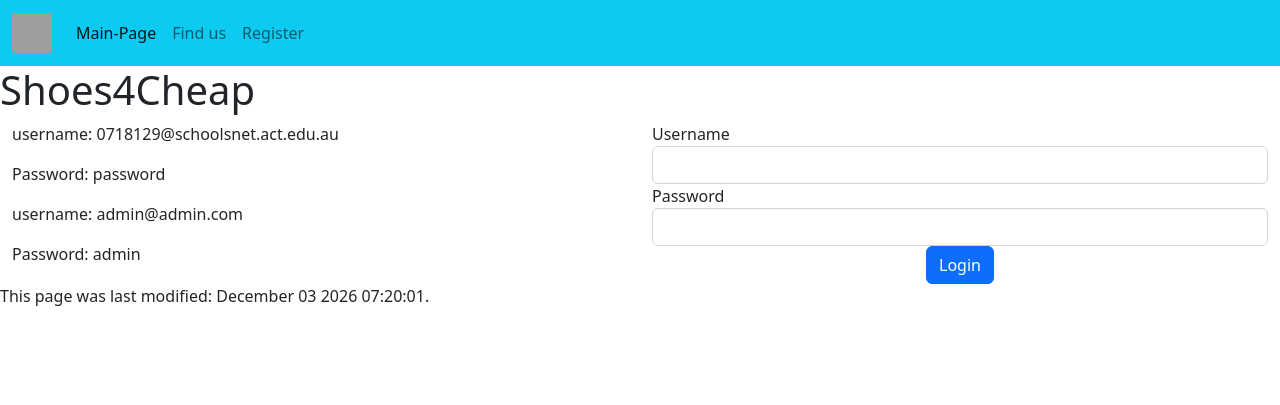
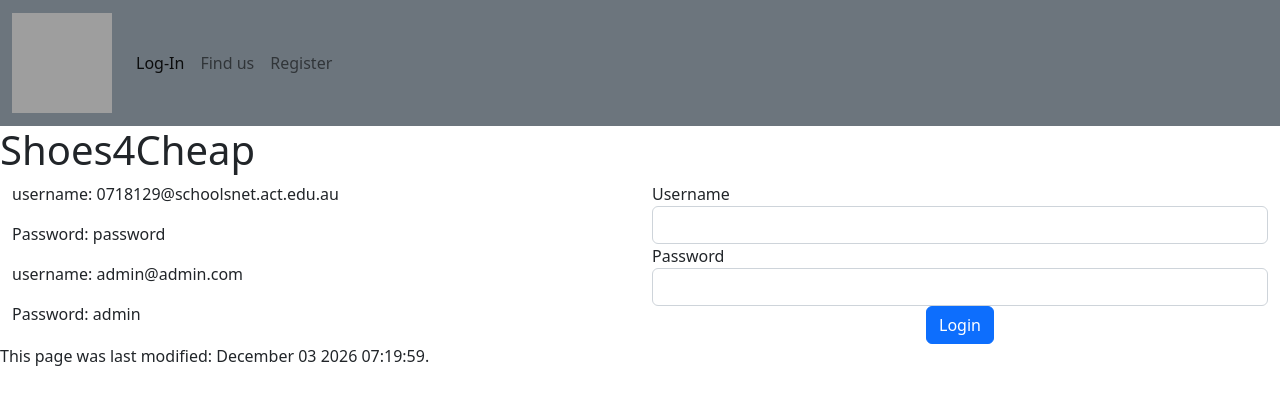
Before and after one commit to 0718129/0718, a PHP site: page /index.php in a window 1280 px wide. Shown: the top 405 px of the page. Run offline with PHP 8.4, Linux system fonts and the light colour scheme; grey boxes are pictures that could not be loaded.

Commit message:
addeda pictures for store, and renamed the pages aswell as include other pages

```diff
--- a/template.php
+++ b/template.php
@@ -1,3 +1,4 @@
+<?php include 'login.php'; ?>
 <?php session_start(); ?>
 
     <!doctype html>
@@ -8,9 +9,9 @@
     <link href="css/bootstrap.min.css" rel="stylesheet">
 </head>
 
-<nav class="navbar navbar-expand-sm bg-info">
+<nav class="navbar navbar-expand-sm bg-secondary">
     <div class="container-fluid">
-        <a class="navbar-brand" href="#"> <img src="images/logo.png" width="40rem" height="40rem"> </a>
+        <a class="navbar-brand" href="#"> <img src="https://www.logolynx.com/images/logolynx/d3/d3d6d7529b8fa267ddacf9c3e91186ab.jpeg" width="100rem" height="100rem"> </a>
         <button class="navbar-toggler" type="button" data-bs-toggle="collapse" data-bs-target="#navbarSupportedContent"
                 aria-controls="navbarSupportedContent" aria-expanded="false" aria-label="Toggle navigation">
             <span class="navbar-toggler-icon"></span>
@@ -18,7 +19,7 @@
         <div class="collapse navbar-collapse" id="navbarSupportedContent">
             <ul class="navbar-nav me-auto mb-2 mb-lg-0">
                 <li class="nav-item">
-                    <a class="nav-link active" aria-current="page" href="index.php">Main-Page</a>
+                    <a class="nav-link active" aria-current="page" href="index.php">Log-In</a>
                 </li>
                 <li class="nav-item">
                     <a class="nav-link" href="contact.php">Find us</a>
```
Also changed, not shown: login.php (+17 -0 lines).
